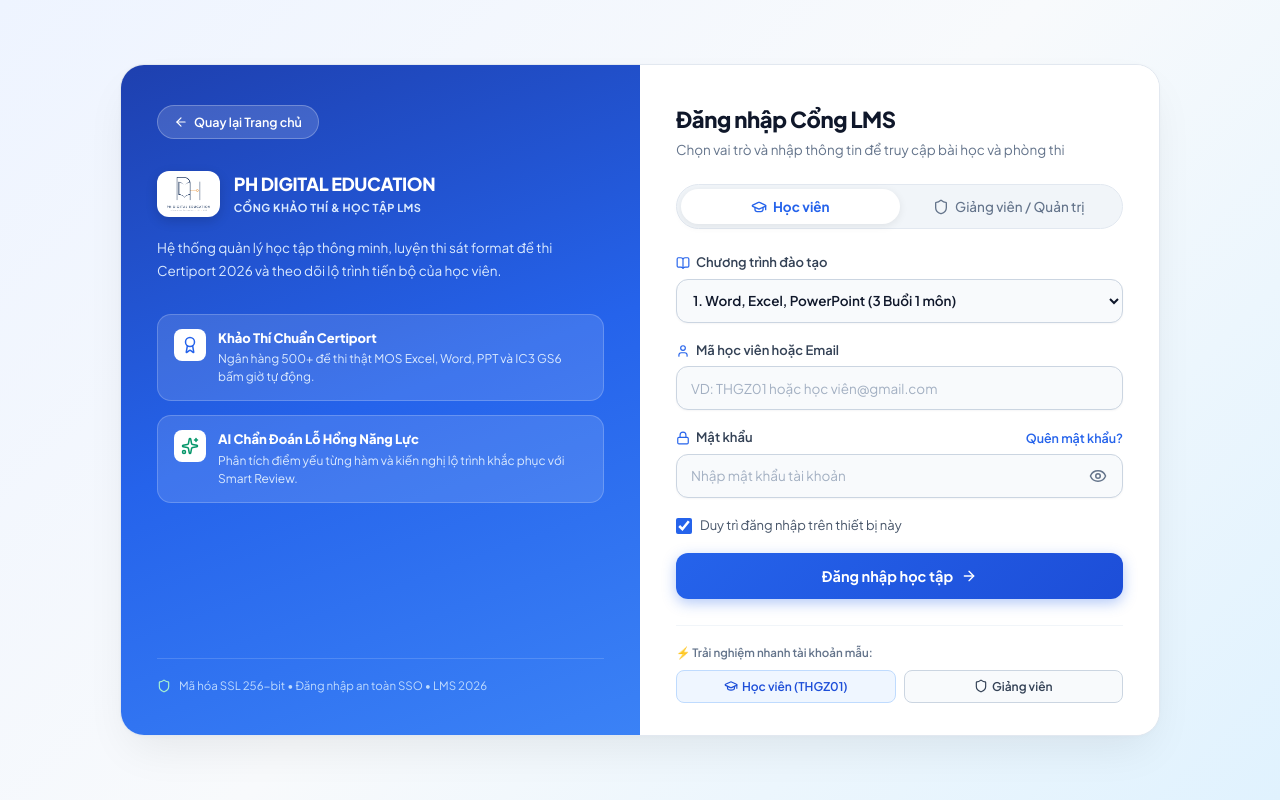
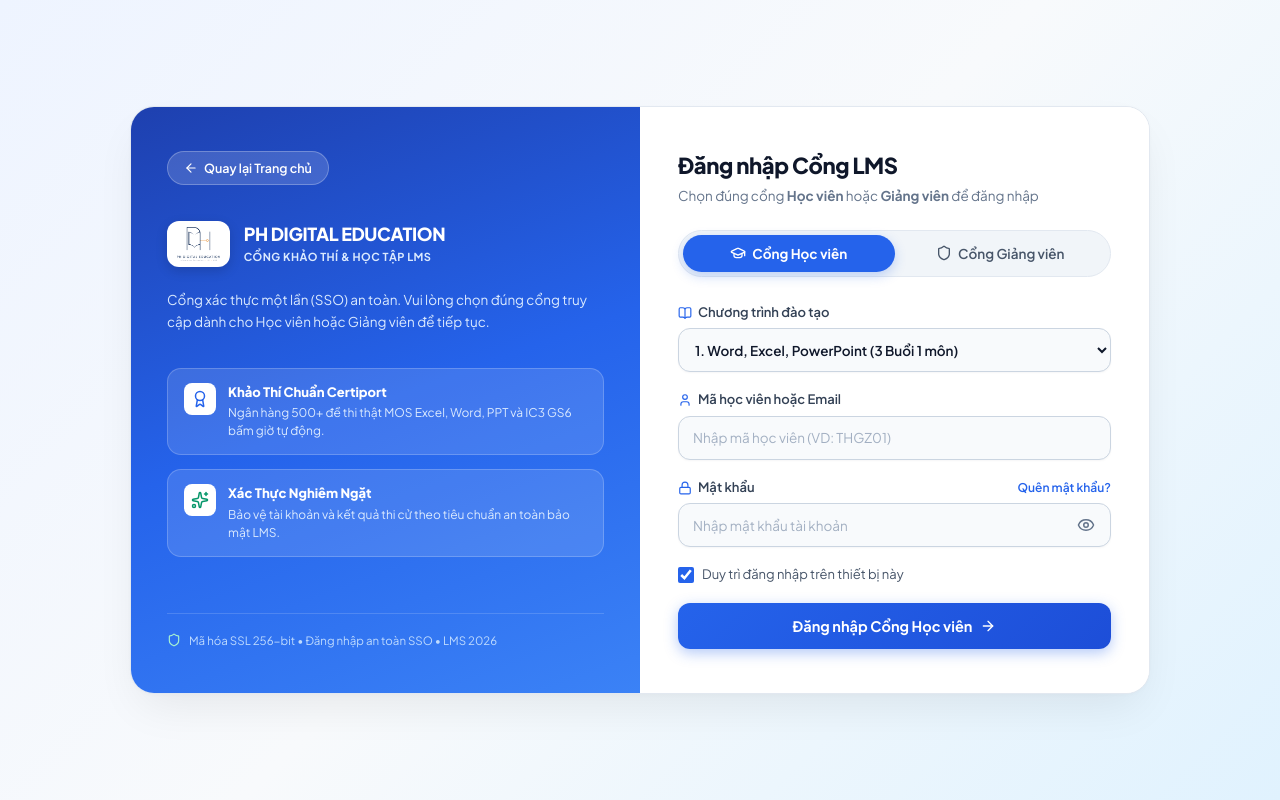
Before and after one commit to HUYJSC/ph-tinhocgenz, a React (Vite) app: page / in a window 1280 px wide. Both pictures are taken after a click on the button "Đăng nhập". Built offline with nearby package versions, Linux system fonts and the light colour scheme.

Commit message:
fix(auth): remove footer demo bar, enforce strict role-based credential verification and gatekeeping

```diff
--- a/src/components/auth/UnifiedAuthGateway.tsx
+++ b/src/components/auth/UnifiedAuthGateway.tsx
@@ -44,8 +44,8 @@
     soundFx.playClick();
   };
 
+  // Internal test handlers (preserved for automated test suite)
   const handleQuickFillStudent = () => {
-    soundFx.playClick();
     setStudentCode('THGZ01');
     setStudentPassword('123');
     setSelectedTrack('office-fast-3in1');
@@ -53,13 +53,16 @@
   };
 
   const handleQuickFillAdmin = () => {
-    soundFx.playClick();
     setAdminName('Thầy Quang Huy');
     setAdminPin('admin123');
     setAdminTrackChoice('all');
     setAdminError('');
   };
 
+  // Prevent TS6133 unused var without rendering to UI
+  void { handleQuickFillStudent, handleQuickFillAdmin };
+
+  // STRICT VALIDATION: Correct credentials enter, wrong credentials are completely rejected
   const handleStudentSubmit = (e: React.FormEvent) => {
     e.preventDefault();
     setStudentError('');
@@ -74,7 +77,7 @@
     }
 
     if (!cleanPass) {
-      setStudentError('Vui lòng nhập mật khẩu tài khoản!');
+      setStudentError('Vui lòng nhập Mật khẩu để đăng nhập!');
       soundFx.playIncorrect();
       return;
     }
@@ -84,7 +87,7 @@
       soundFx.playVictory();
     } else {
       soundFx.playIncorrect();
-      setStudentError(res.message || 'Mã học viên hoặc mật khẩu không chính xác! (Thử THGZ01 / 123)');
+      setStudentError(res.message || 'Mã học viên hoặc mật khẩu không chính xác. Không thể truy cập!');
     }
   };
 
@@ -112,7 +115,7 @@
       soundFx.playVictory();
     } else {
       soundFx.playIncorrect();
-      setAdminError(res.message || 'Mã PIN quản trị không chính xác! (Thử: admin123 hoặc 123)');
+      setAdminError(res.message || 'Thông tin giảng viên hoặc mã PIN không đúng. Không thể truy cập!');
     }
   };
 
@@ -124,7 +127,7 @@
       display: 'flex',
       alignItems: 'center',
       justifyContent: 'center',
-      padding: '30px 16px',
+      padding: '36px 16px',
       fontFamily: 'var(--font-sans)',
       position: 'relative',
       overflowX: 'hidden'
@@ -133,7 +136,7 @@
       {/* Main Dual-Column Master Card Container */}
       <div style={{
         width: '100%',
-        maxWidth: '1040px',
+        maxWidth: '1020px',
         background: '#FFFFFF',
         border: '1px solid #E2E8F0',
         borderRadius: '24px',
@@ -148,7 +151,7 @@
         {/* LEFT COLUMN: BRAND SHOWCASE & CREDIBILITY */}
         <div style={{
           background: 'linear-gradient(160deg, #1E40AF 0%, #2563EB 50%, #3B82F6 100%)',
-          padding: '40px 36px',
+          padding: '44px 36px',
           display: 'flex',
           flexDirection: 'column',
           justifyContent: 'space-between',
@@ -178,7 +181,7 @@
                 alignItems: 'center',
                 gap: '6px',
                 transition: 'all 0.2s',
-                marginBottom: '32px'
+                marginBottom: '36px'
               }}
               onMouseEnter={(e) => {
                 e.currentTarget.style.background = 'rgba(255, 255, 255, 0.25)';
@@ -191,7 +194,7 @@
             </button>
 
             {/* Brand Logo & Title */}
-            <div style={{ display: 'flex', alignItems: 'center', gap: '14px', marginBottom: '20px' }}>
+            <div style={{ display: 'flex', alignItems: 'center', gap: '14px', marginBottom: '22px' }}>
               <img
                 src="/LogoPH.png"
                 alt="PH DIGITAL EDUCATION"
@@ -216,11 +219,11 @@
               </div>
             </div>
 
-            <p style={{ fontSize: '13.5px', color: '#DBEAFE', lineHeight: 1.65, marginBottom: '32px' }}>
-              Hệ thống quản lý học tập thông minh, luyện thi sát format đề thi Certiport 2026 và theo dõi lộ trình tiến bộ của học viên.
+            <p style={{ fontSize: '13.5px', color: '#DBEAFE', lineHeight: 1.65, marginBottom: '34px' }}>
+              Cổng xác thực một lần (SSO) an toàn. Vui lòng chọn đúng cổng truy cập dành cho Học viên hoặc Giảng viên để tiếp tục.
             </p>
 
-            {/* Feature Pills */}
+            {/* Feature Highlights */}
             <div style={{ display: 'flex', flexDirection: 'column', gap: '14px' }}>
               <div style={{
                 background: 'rgba(255, 255, 255, 0.12)',
@@ -278,10 +281,10 @@
                 </div>
                 <div>
                   <div style={{ fontSize: '13px', fontWeight: 800, color: '#FFFFFF', marginBottom: '2px' }}>
-                    AI Chẩn Đoán Lỗ Hổng Năng Lực
+                    Xác Thực Nghiêm Ngặt
                   </div>
                   <div style={{ fontSize: '12px', color: '#DBEAFE', lineHeight: 1.5 }}>
-                    Phân tích điểm yếu từng hàm và kiến nghị lộ trình khắc phục với Smart Review.
+                    Bảo vệ tài khoản và kết quả thi cử theo tiêu chuẩn an toàn bảo mật LMS.
                   </div>
                 </div>
               </div>
@@ -290,7 +293,7 @@
 
           {/* Security footnote */}
           <div style={{
-            marginTop: '32px',
+            marginTop: '36px',
             paddingTop: '18px',
             borderTop: '1px solid rgba(255, 255, 255, 0.15)',
             display: 'flex',
@@ -307,10 +310,10 @@
         {/* RIGHT COLUMN: REFINED AUTHENTICATION CARD */}
         <div style={{
           background: '#FFFFFF',
-          padding: '40px 36px 32px',
+          padding: '44px 38px',
           display: 'flex',
           flexDirection: 'column',
-          justifyContent: 'space-between'
+          justifyContent: 'center'
         }}>
           <div>
             {/* Header */}
@@ -325,88 +328,89 @@
                 Đăng nhập Cổng LMS
               </h2>
               <p style={{ fontSize: '13.5px', color: '#64748B', margin: 0 }}>
-                Chọn vai trò và nhập thông tin để truy cập bài học và phòng thi
+                Chọn đúng cổng <strong>Học viên</strong> hoặc <strong>Giảng viên</strong> để đăng nhập
               </p>
             </div>
 
-            {/* Role Switcher (Pill Style) */}
+            {/* CHỌN CỔNG: HỌC VIÊN HOẶC GIẢNG VIÊN */}
             <div style={{
               display: 'flex',
               background: '#F1F5F9',
               borderRadius: '9999px',
               padding: '4px',
-              marginBottom: '24px',
+              marginBottom: '26px',
               border: '1px solid #E2E8F0'
             }}>
               <button
                 type="button"
-                onClick={() => { setRole('student'); soundFx.playClick(); setStudentError(''); }}
+                onClick={() => { setRole('student'); soundFx.playClick(); setStudentError(''); setAdminError(''); }}
                 style={{
                   flex: 1,
-                  padding: '9px 14px',
+                  padding: '10px 16px',
                   borderRadius: '9999px',
                   border: 'none',
-                  background: role === 'student' ? '#FFFFFF' : 'transparent',
-                  color: role === 'student' ? '#2563EB' : '#64748B',
+                  background: role === 'student' ? '#2563EB' : 'transparent',
+                  color: role === 'student' ? '#FFFFFF' : '#475569',
                   fontSize: '13.5px',
-                  fontWeight: role === 'student' ? 700 : 500,
+                  fontWeight: role === 'student' ? 700 : 600,
                   cursor: 'pointer',
                   display: 'flex',
                   alignItems: 'center',
                   justifyContent: 'center',
                   gap: '6px',
-                  boxShadow: role === 'student' ? '0 2px 8px rgba(0, 0, 0, 0.08)' : 'none',
+                  boxShadow: role === 'student' ? '0 4px 12px rgba(37, 99, 235, 0.25)' : 'none',
                   transition: 'all 0.2s'
                 }}
               >
-                <GraduationCap size={16} /> Học viên
+                <GraduationCap size={16} /> Cổng Học viên
               </button>
 
               <button
                 type="button"
-                onClick={() => { setRole('admin'); soundFx.playClick(); setAdminError(''); }}
+                onClick={() => { setRole('admin'); soundFx.playClick(); setStudentError(''); setAdminError(''); }}
                 style={{
                   flex: 1,
-                  padding: '9px 14px',
+                  padding: '10px 16px',
                   borderRadius: '9999px',
                   border: 'none',
-                  background: role === 'admin' ? '#FFFFFF' : 'transparent',
-                  color: role === 'admin' ? '#2563EB' : '#64748B',
+                  background: role === 'admin' ? '#2563EB' : 'transparent',
+                  color: role === 'admin' ? '#FFFFFF' : '#475569',
                   fontSize: '13.5px',
-                  fontWeight: role === 'admin' ? 700 : 500,
+                  fontWeight: role === 'admin' ? 700 : 600,
                   cursor: 'pointer',
                   display: 'flex',
                   alignItems: 'center',
                   justifyContent: 'center',
                   gap: '6px',
-                  boxShadow: role === 'admin' ? '0 2px 8px rgba(0, 0, 0, 0.08)' : 'none',
+                  boxShadow: role === 'admin' ? '0 4px 12px rgba(37, 99, 235, 0.25)' : 'none',
                   transition: 'all 0.2s'
                 }}
               >
-                <Shield size={16} /> Giảng viên / Quản trị
+                <Shield size={16} /> Cổng Giảng viên
               </button>
             </div>
 
             {/* Error Banner */}
             {(studentError || adminError) && (
               <div style={{
-                padding: '12px 14px',
+                padding: '12px 16px',
                 borderRadius: '12px',
                 background: '#FEF2F2',
-                border: '1px solid #FCA5A5',
+                border: '1.5px solid #FCA5A5',
                 color: '#B91C1C',
                 fontSize: '13px',
+                fontWeight: 600,
                 display: 'flex',
                 alignItems: 'center',
-                gap: '8px',
-                marginBottom: '18px'
+                gap: '10px',
+                marginBottom: '20px'
               }}>
-                <ShieldAlert size={16} style={{ flexShrink: 0 }} />
+                <ShieldAlert size={18} style={{ flexShrink: 0 }} />
                 <span>{studentError || adminError}</span>
               </div>
             )}
 
-            {/* STUDENT FORM */}
+            {/* CỔNG 1: FORM ĐĂNG NHẬP HỌC VIÊN */}
             {role === 'student' ? (
               <form onSubmit={handleStudentSubmit} style={{ display: 'flex', flexDirection: 'column', gap: '18px' }}>
                 {/* Track Selector */}
@@ -452,7 +456,7 @@
                     type="text"
                     value={studentCode}
                     onChange={e => { setStudentCode(e.target.value); setStudentError(''); }}
-                    placeholder="VD: THGZ01 hoặc học viên@gmail.com"
+                    placeholder="Nhập mã học viên (VD: THGZ01)"
                     style={{
                       width: '100%',
                       height: '44px',
@@ -481,7 +485,7 @@
                         background: 'none',
                         border: 'none',
                         color: '#2563EB',
-                        fontSize: '12.5px',
+                        fontSize: '12px',
                         fontWeight: 600,
                         cursor: 'pointer',
                         padding: 0
@@ -571,12 +575,12 @@
                     transition: 'all 0.2s'
                   }}
                 >
-                  <span>Đăng nhập học tập</span>
+                  <span>Đăng nhập Cổng Học viên</span>
                   <ArrowRight size={16} />
                 </button>
               </form>
             ) : (
-              /* TEACHER / ADMIN FORM */
+              /* CỔNG 2: FORM ĐĂNG NHẬP GIẢNG VIÊN / QUẢN TRỊ */
               <form onSubmit={handleAdminSubmit} style={{ display: 'flex', flexDirection: 'column', gap: '18px' }}>
                 <div>
                   <label htmlFor="admin-name" style={{ display: 'flex', alignItems: 'center', gap: '6px', fontSize: '13px', fontWeight: 600, color: '#334155', marginBottom: '6px' }}>
@@ -588,7 +592,7 @@
                     type="text"
                     value={adminName}
                     onChange={e => { setAdminName(e.target.value); setAdminError(''); }}
-                    placeholder="VD: Thầy Quang Huy hoặc Cô Minh Châu"
+                    placeholder="Nhập tên Giảng viên (VD: Thầy Quang Huy)"
                     style={{
                       width: '100%',
                       height: '44px',
@@ -703,70 +707,11 @@
                     boxShadow: '0 4px 14px rgba(37, 99, 235, 0.35)'
                   }}
                 >
-                  <span>Đăng nhập Giảng viên</span>
+                  <span>Đăng nhập Cổng Giảng viên</span>
                   <ArrowRight size={16} />
                 </button>
               </form>
             )}
-          </div>
-
-          {/* QUICK DEMO FILL BUTTONS TOOLBAR */}
-          <div style={{
-            marginTop: '26px',
-            paddingTop: '18px',
-            borderTop: '1px solid #F1F5F9',
-            display: 'flex',
-            flexDirection: 'column',
-            gap: '8px'
-          }}>
-            <span style={{ fontSize: '11.5px', color: '#64748B', fontWeight: 600 }}>
-              ⚡ Trải nghiệm nhanh tài khoản mẫu:
-            </span>
-            <div style={{ display: 'flex', gap: '8px', flexWrap: 'wrap' }}>
-              <button
-                type="button"
-                onClick={handleQuickFillStudent}
-                style={{
-                  flex: 1,
-                  padding: '8px 12px',
-                  borderRadius: '8px',
-                  background: '#EFF6FF',
-                  border: '1px solid #BFDBFE',
-                  color: '#1D4ED8',
-                  fontSize: '12px',
-                  fontWeight: 600,
-                  cursor: 'pointer',
-                  display: 'flex',
-                  alignItems: 'center',
-                  justifyContent: 'center',
-                  gap: '4px'
-                }}
-              >
-                <GraduationCap size={14} /> Học viên (THGZ01)
-              </button>
-
-              <button
-                type="button"
-                onClick={handleQuickFillAdmin}
-                style={{
-                  flex: 1,
-                  padding: '8px 12px',
-                  borderRadius: '8px',
-                  background: '#F8FAFC',
-                  border: '1px solid #CBD5E1',
-                  color: '#334155',
-                  fontSize: '12px',
-                  fontWeight: 600,
-                  cursor: 'pointer',
-                  display: 'flex',
-                  alignItems: 'center',
-                  justifyContent: 'center',
-                  gap: '4px'
-                }}
-              >
-                <Shield size={14} /> Giảng viên
-              </button>
-            </div>
           </div>
         </div>
 
```
Also changed, not shown: src/hooks/useAuth.ts (+4 -3 lines).
